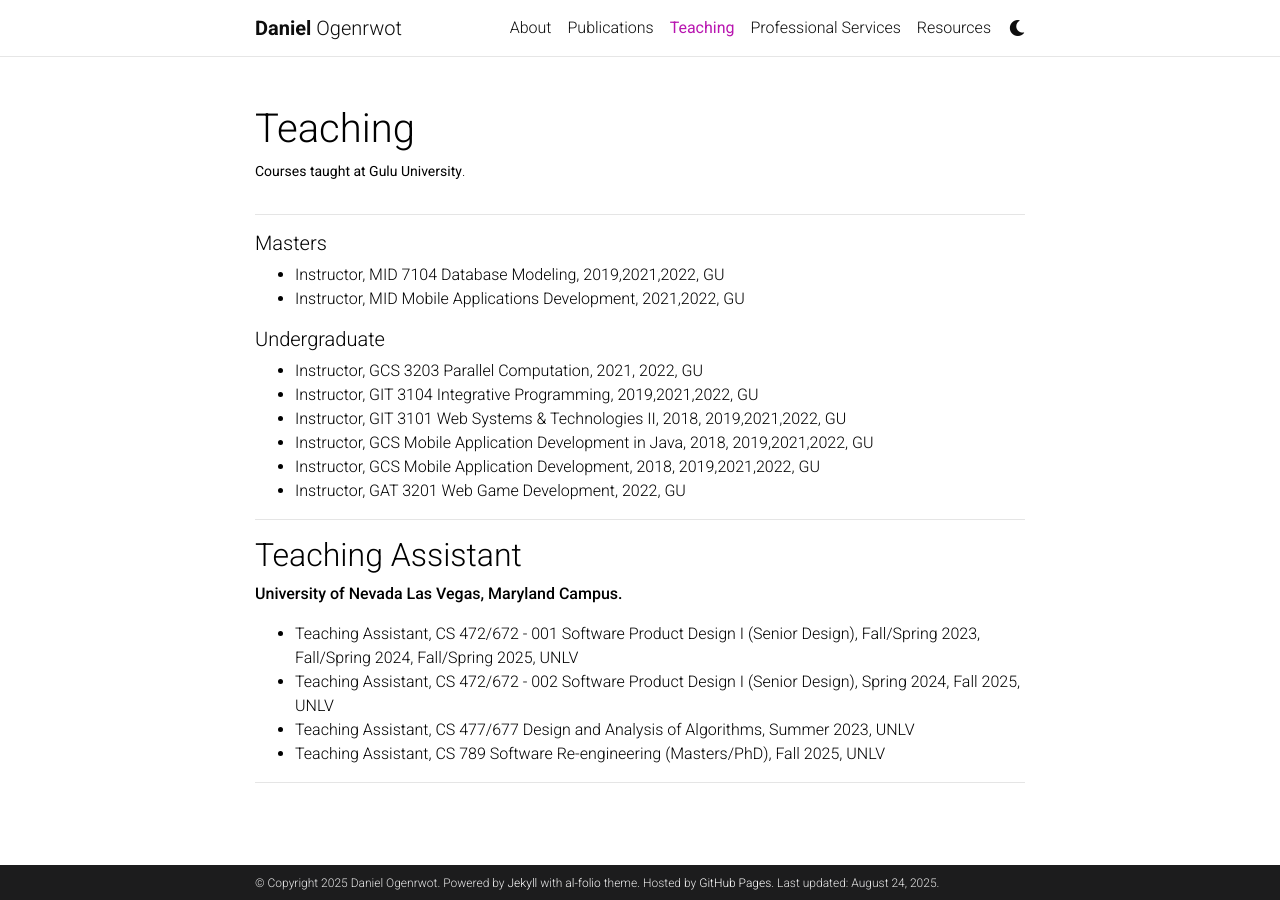
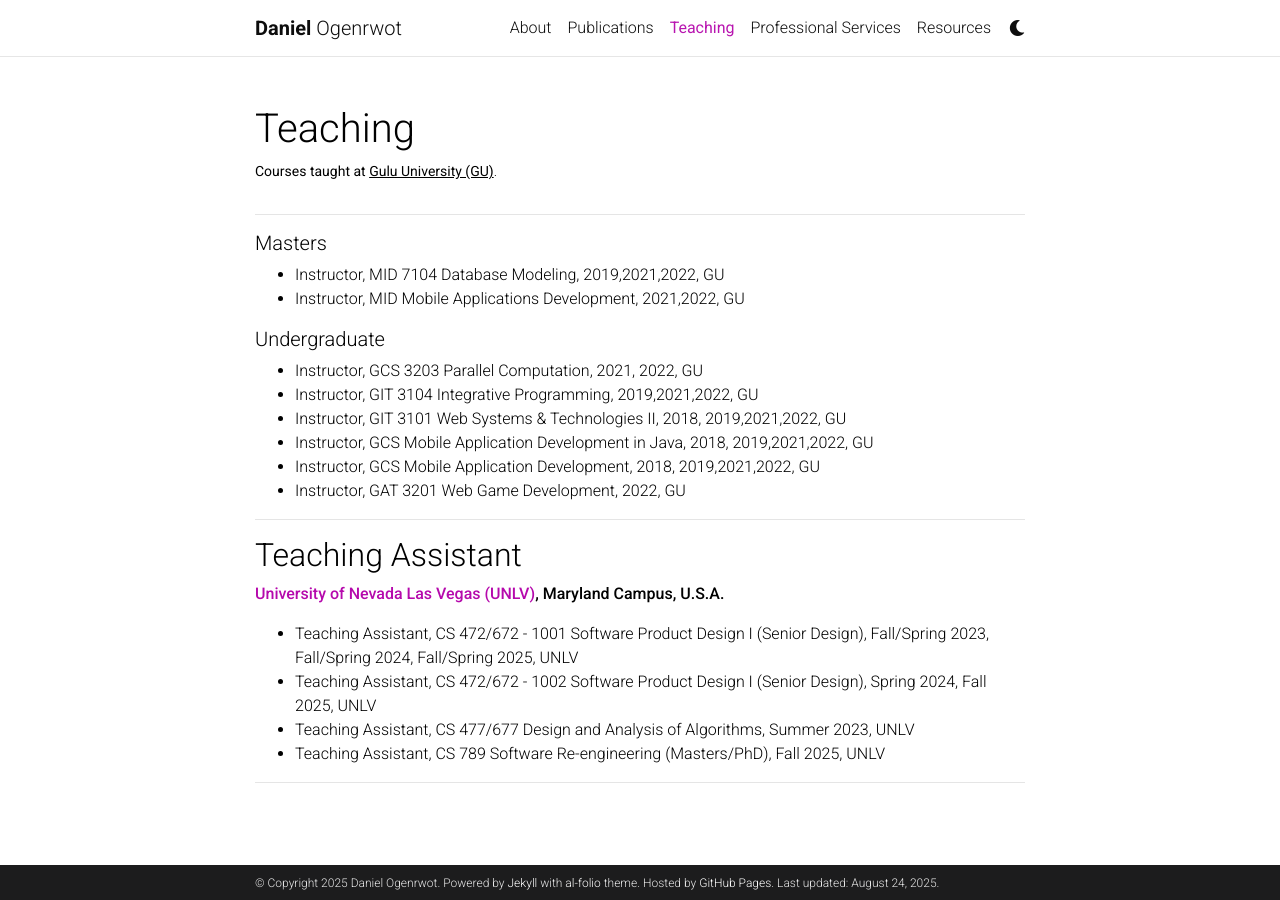
Before and after one commit to danielogen/danielogen.github.io, a Jekyll site: the page built from _pages/teaching.md, in a window 1280 px wide. Built offline with Jekyll 4.4.1, drawn with Linux system fonts in a browser that asks for light colours; full-size pictures stand in for the smaller copies a plugin makes; comment, search, counter and statistics services are not loaded; a style sheet for code colours, icons or effects is not loaded.

Commit message:
update: professional services and teaching

```diff
--- a/_pages/teaching.md
+++ b/_pages/teaching.md
@@ -2,7 +2,7 @@
 layout: page
 permalink: /teaching/
 title: Teaching
-description: <b>Courses taught at Gulu University</b>.
+description: <b>Courses taught at <a href='https://gu.ac.ug'><u>Gulu University (GU)</u></a></b>.
 nav: true
 nav_order: 2
 ---
@@ -45,10 +45,10 @@
 ---
 
 <h2>Teaching Assistant</h2>
-**University of Nevada Las Vegas, Maryland Campus.**
+**[University of Nevada Las Vegas (UNLV)](https://unlv.edu), Maryland Campus, U.S.A.**
 <ul>
-	<li>Teaching Assistant, CS 472/672 - 001 Software Product Design I (Senior Design), Fall/Spring 2023, Fall/Spring 2024, Fall/Spring 2025, UNLV</li>
-    <li>Teaching Assistant, CS 472/672 - 002 Software Product Design I (Senior Design), Spring 2024, Fall 2025, UNLV</li>
+	<li>Teaching Assistant, CS 472/672 - 1001 Software Product Design I (Senior Design), Fall/Spring 2023, Fall/Spring 2024, Fall/Spring 2025, UNLV</li>
+    <li>Teaching Assistant, CS 472/672 - 1002 Software Product Design I (Senior Design), Spring 2024, Fall 2025, UNLV</li>
 	<li>Teaching Assistant, CS 477/677 Design and Analysis of Algorithms, Summer 2023, UNLV</li>
 	<li>Teaching Assistant, CS 789 Software Re-engineering (Masters/PhD), Fall 2025, UNLV</li>
 </ul>
```
Also changed, not shown: _pages/professionalservices.md (+35 -1 lines).
